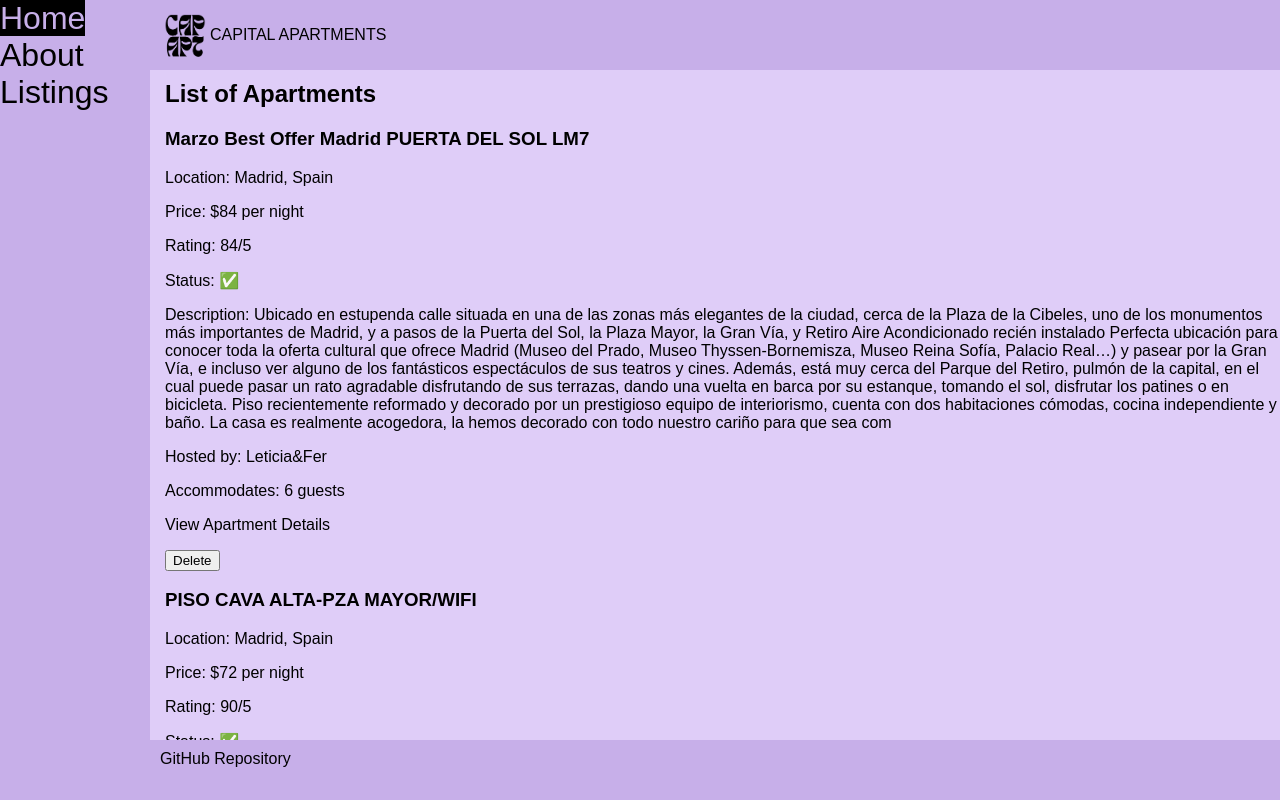
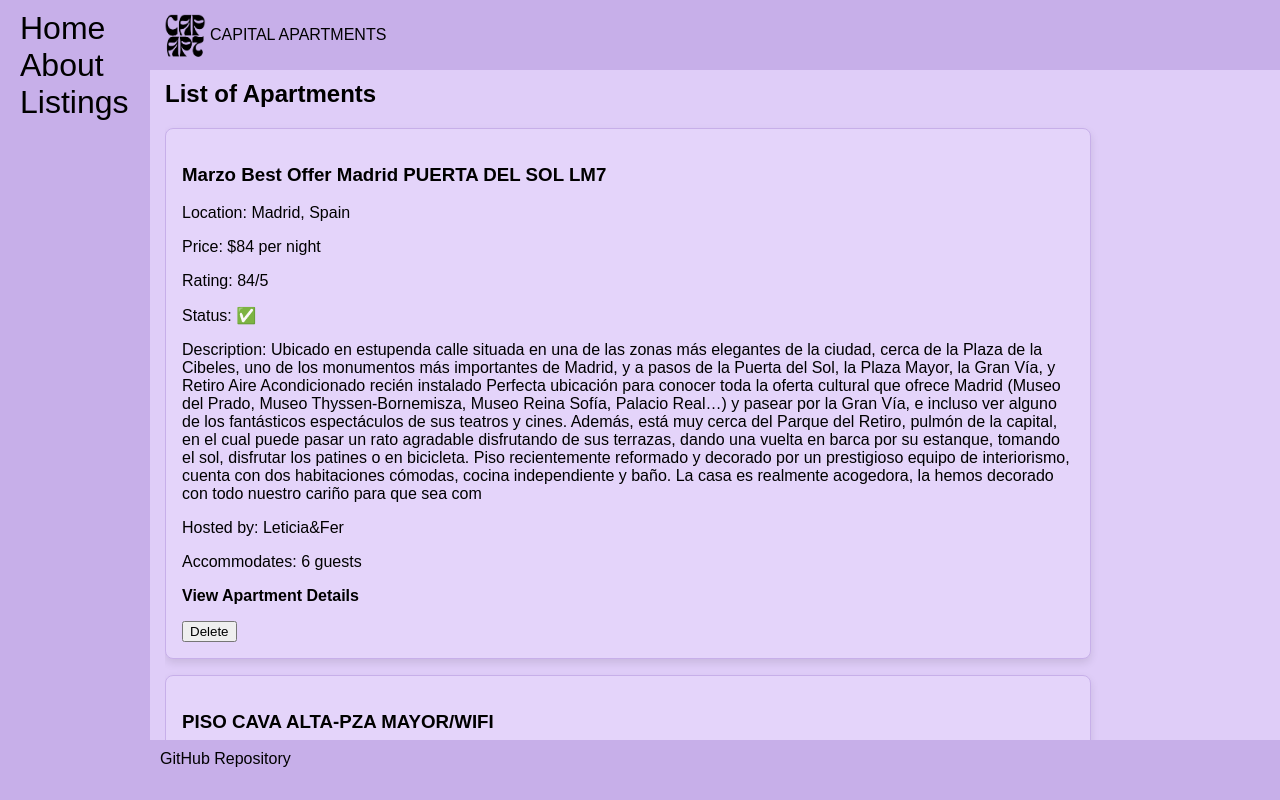
Before and after one commit to mariamagneu/eu-capital-airbnb, a React (Vite) app in the folder vite-project/: page /listings in a window 1280 px wide. Built offline with nearby package versions, Linux system fonts and the light colour scheme.

Commit message:
ApartmentCard adjusted

```diff
--- a/vite-project/src/App.css
+++ b/vite-project/src/App.css
@@ -17,11 +17,13 @@ body {
 }
 
 #sidebar {
-  width: 150px;
+  width: 130px;
   background-color: #c7afe9;
   height: 100vh;
   position: fixed;
   font-size: 2em;
+  padding-top: 10px;
+  padding-left: 20px;
 }
 
 .maincontent {
@@ -67,7 +69,7 @@ a {
   text-decoration: none;
 }
 a:hover {
-  color: #c7afe9;
+  color: #dfcdf8;
   background-color: black;
 }
 
--- a/vite-project/src/components/ApartmentCard.jsx
+++ b/vite-project/src/components/ApartmentCard.jsx
@@ -3,8 +3,23 @@ import React from 'react';
 function ApartmentCard({ apartment, onDelete }) {
   const isHighlyRated = apartment.review_scores_rating > 80;
 
+  const cardStyle = {
+    border: '1px solid #c7afe9',
+    backgroundColor: '#e4d4fa',
+    boxShadow: '0 4px 8px rgba(0, 0, 0, 0.1)',
+    borderRadius: '8px',
+    padding: '16px',
+    marginBottom: '16px',
+    width: '80%',
+  };
+
+  const linkStyle = {
+    fontWeight: 'bold',
+    textDecoration: 'none',
+  };
+
   return (
-    <div className="apartment-card">
+    <div className="apartment-card" style={cardStyle}>
       <h3>{apartment.name}</h3>
       <p>Location: {apartment.city}, {apartment.country}</p>
       <p>Price: ${apartment.price} per night</p>
@@ -14,7 +29,7 @@ function ApartmentCard({ apartment, onDelete }) {
       <p>Hosted by: {apartment.host_name}</p>
       <p>Accommodates: {apartment.accommodates} guests</p>
       <div>
-        <a href={apartment.picture_url.url} target="_blank" rel="noopener noreferrer">View Apartment Details</a>
+        <a href={apartment.picture_url.url} target="_blank" rel="noopener noreferrer" style={linkStyle}>View Apartment Details</a>
       </div>
       <div style={{ marginTop: '1em' }}>
         <button onClick={() => onDelete(apartment.id)}>Delete</button>
```
